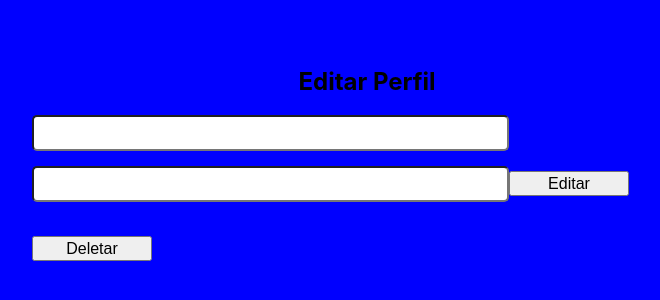
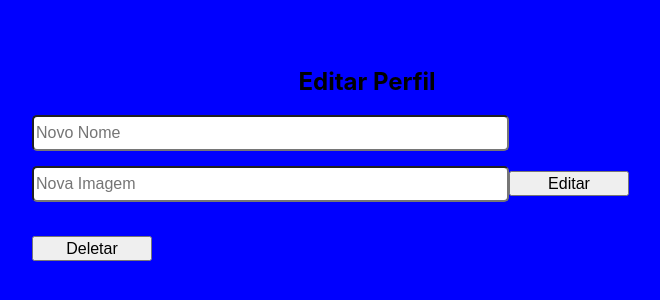
Before and after one commit to lucaskahlil/FRONT, a React (Create React App) app in the folder bluelive/: page /editProfile/1 in a window 1280 px wide. Shown: the part 236-536 px from the top of the page, without its empty margins (273-933 px from the left). Built offline with nearby package versions, Linux system fonts and the light colour scheme.

Commit message:
impletement navigate edit profile

```diff
--- a/bluelive/src/components/pages/edit-profile-form/edit-profile-form.tsx
+++ b/bluelive/src/components/pages/edit-profile-form/edit-profile-form.tsx
@@ -1,10 +1,12 @@
 import { FormEvent } from "react";
-import { useParams } from "react-router-dom";
+import { useNavigate, useParams } from "react-router-dom";
 import { api } from "../../../utils/api/api";
 
 
 export function EditProfileForm() {
     const { id } = useParams();
+
+    const navigate = useNavigate()
 
     async function handleSubmit(e: FormEvent<HTMLFormElement>) {
         e.preventDefault();
@@ -16,16 +18,18 @@ export function EditProfileForm() {
         };
 
         const userData = await api.patchProfile(editPayload)
+
+        navigate('/profiles')
     }
 
     return (
         <div className="edit-profile-container">
             <form onSubmit={handleSubmit}>
                 <h2>Editar Perfil</h2>
-                <input defaultValue={''} name="Title" />
-                <input defaultValue={''} name="ImageURL" />
-                <button >Editar</button>
-                <button>Deletar</button>
+                <input placeholder="Novo Nome" name="Title" />
+                <input placeholder="Nova Imagem" name="ImageURL" />
+                <button type="submit">Editar</button>
+                <button type="button">Deletar</button>
             </form>
         </div>
     )
```
